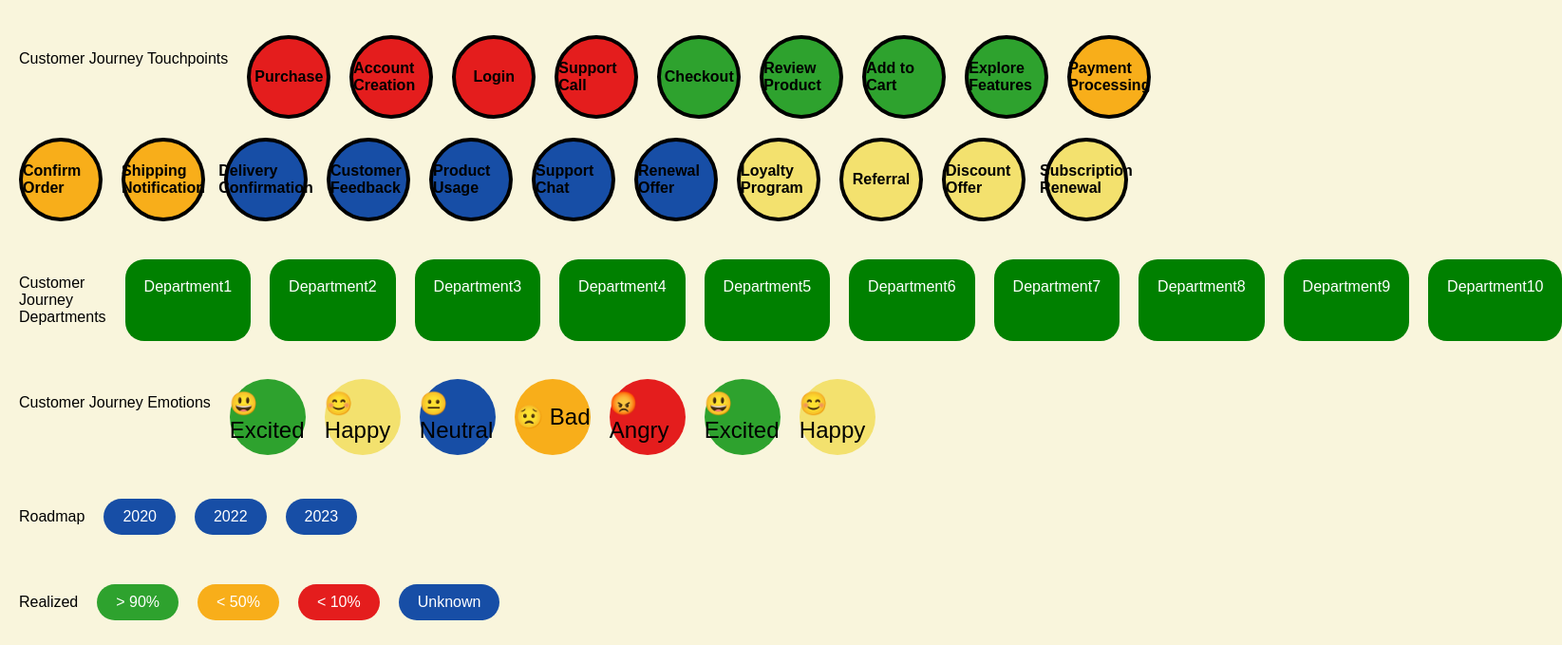
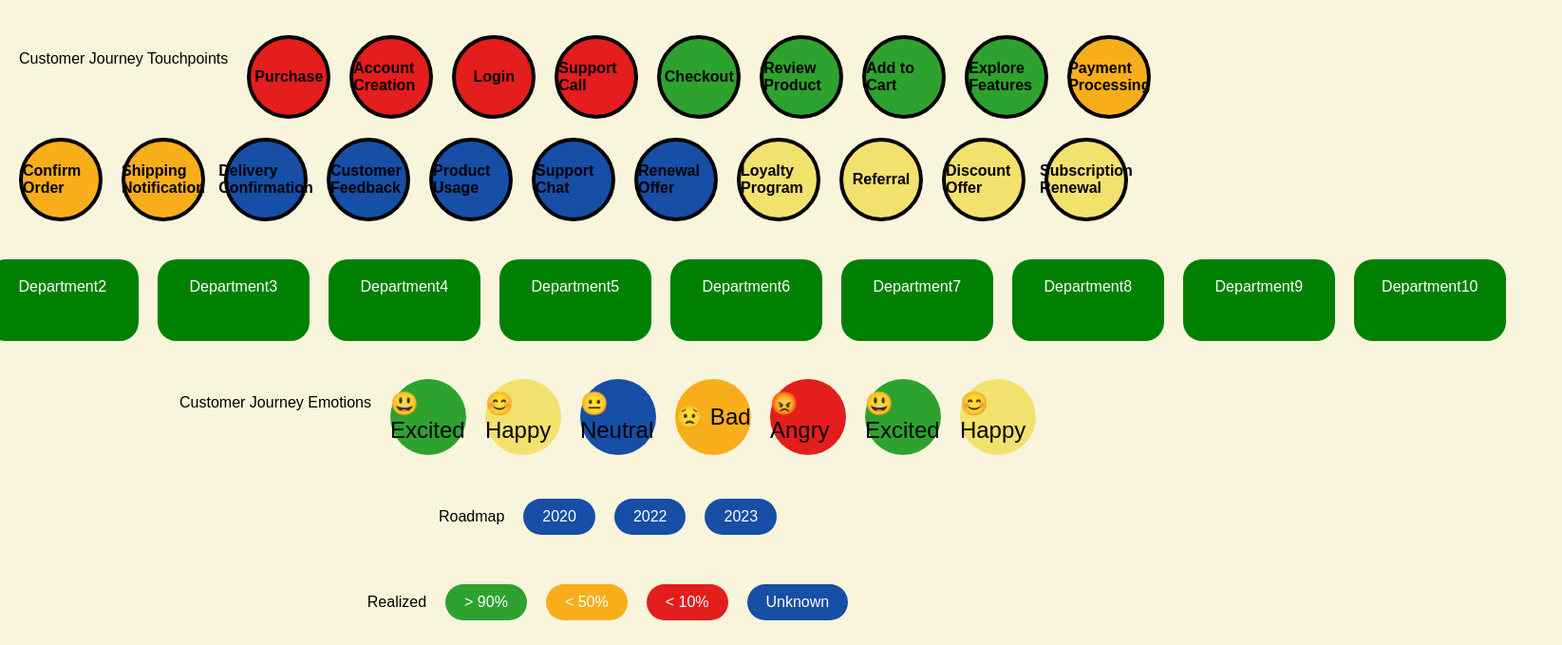
Before and after one commit to akshatb1111/grafana, a plain HTML site: page index.html in a window 1280 px wide. Shown: the part 275-954 px from the top of the page at 95% size, 1645 px wide, since content can reach past the window. Drawn offline with Linux system fonts and the light colour scheme.

Commit message:
Update style.css

```diff
--- a/style.css
+++ b/style.css
@@ -76,6 +76,7 @@ body {
 /* Departments Section */
 .departments {
   display: flex;
+  justify-content: center;
   gap: 20px;
 }
 
@@ -85,12 +86,13 @@ body {
   padding: 20px;
   border-radius: 20px;
   text-align: center;
-  flex: 1;
+  min-width: 120px;
 }
 
 /* Emotions Section */
 .emotions {
   display: flex;
+  justify-content: center;
   gap: 20px;
 }
 
@@ -113,6 +115,7 @@ body {
 /* Roadmap Section */
 .roadmap, .realized {
   display: flex;
+  justify-content: center;
   gap: 20px;
   align-items: center;
 }
```
